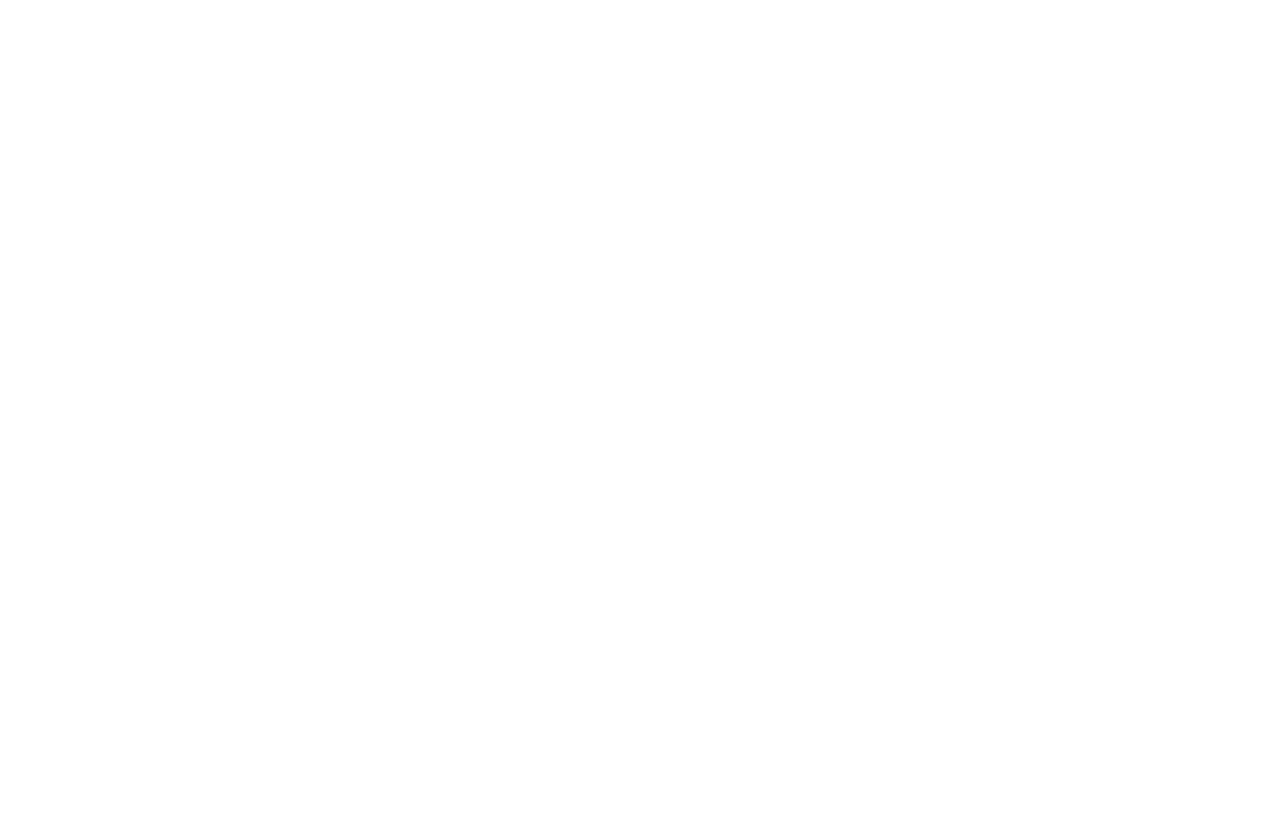
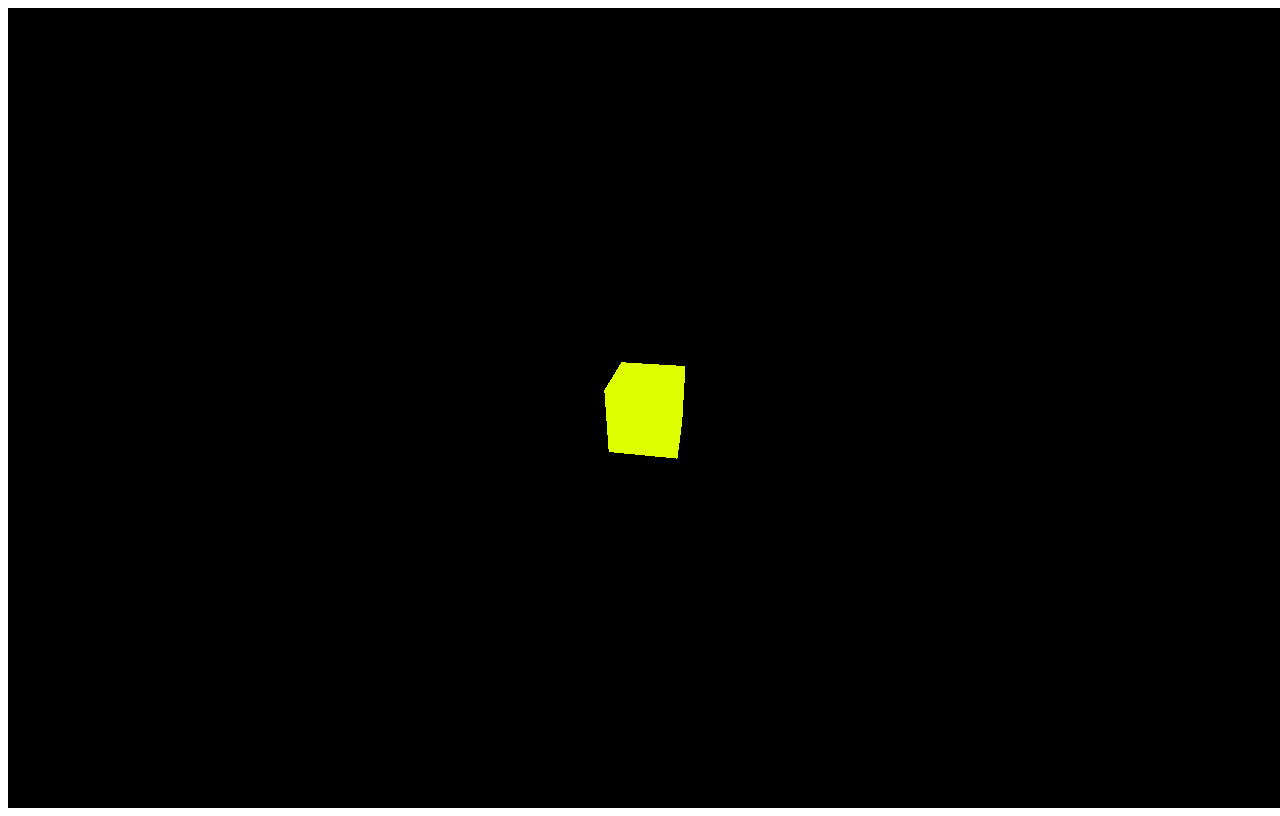
Before and after one commit to ttk1/blocks, a website built with webpack: page docs/index.html in a window 1280 px wide. Built offline with nearby package versions, Linux system fonts and the light colour scheme.

Commit message:
一旦保存

```diff
--- a/docs/index.html
+++ b/docs/index.html
@@ -7,7 +7,6 @@
 </head>
 
 <body>
-  <div id="container"></div>
   <script src="./main.js"></script>
 </body>
 
--- a/package.json
+++ b/package.json
@@ -21,6 +21,7 @@
   },
   "homepage": "https://github.com/ttk1/blocks#readme",
   "devDependencies": {
+    "@types/three": "^0.103.2",
     "three": "^0.110.0",
     "ts-loader": "^6.1.1",
     "tslint": "^5.20.0",
--- a/src/main.ts
+++ b/src/main.ts
@@ -1,3 +1,32 @@
+import * as THREE from 'three';
+
 window.onload = () => {
-  console.log('hoge');
+  main();
 };
+
+function main() {
+  const scene = new THREE.Scene();
+  const camera = new THREE.PerspectiveCamera(100, window.innerWidth / window.innerHeight, 0.1, 1000);
+
+  const renderer = new THREE.WebGLRenderer();
+  document.body.appendChild(renderer.domElement);
+
+  const geometry = new THREE.BoxGeometry(1, 1, 1);
+  const material = new THREE.MeshBasicMaterial({ color: 0xddff00 });
+  const cube = new THREE.Mesh(geometry, material);
+  scene.add(cube);
+
+  camera.position.z = 5;
+
+  const animate = () => {
+    renderer.setSize(window.innerWidth, window.innerHeight);
+    camera.aspect = window.innerWidth / window.innerHeight;
+    cube.rotation.x += 0.029;
+    cube.rotation.y += 0.031;
+    camera.updateProjectionMatrix();
+    renderer.render(scene, camera);
+    requestAnimationFrame(animate);
+  };
+
+  animate();
+}
```
